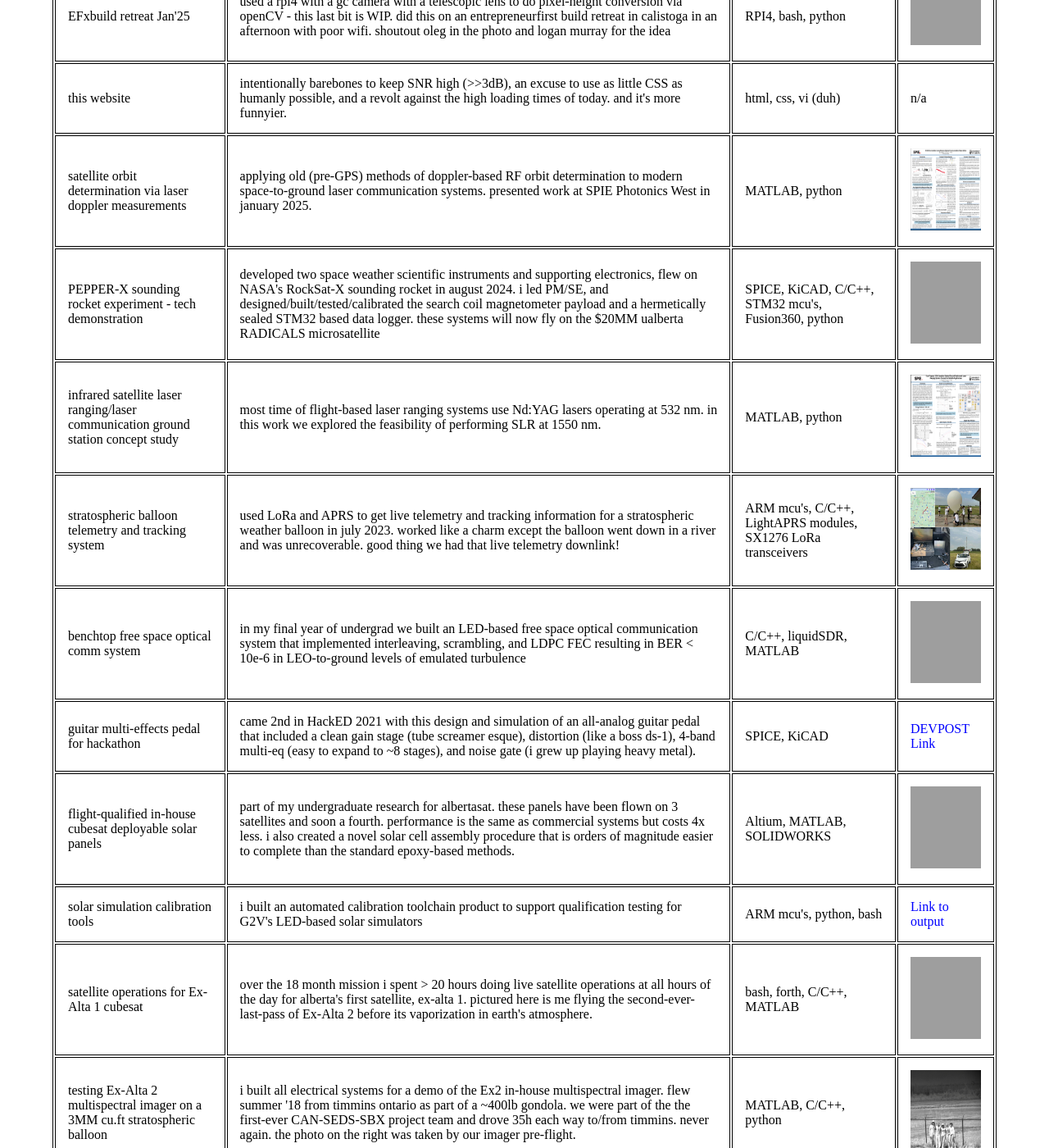
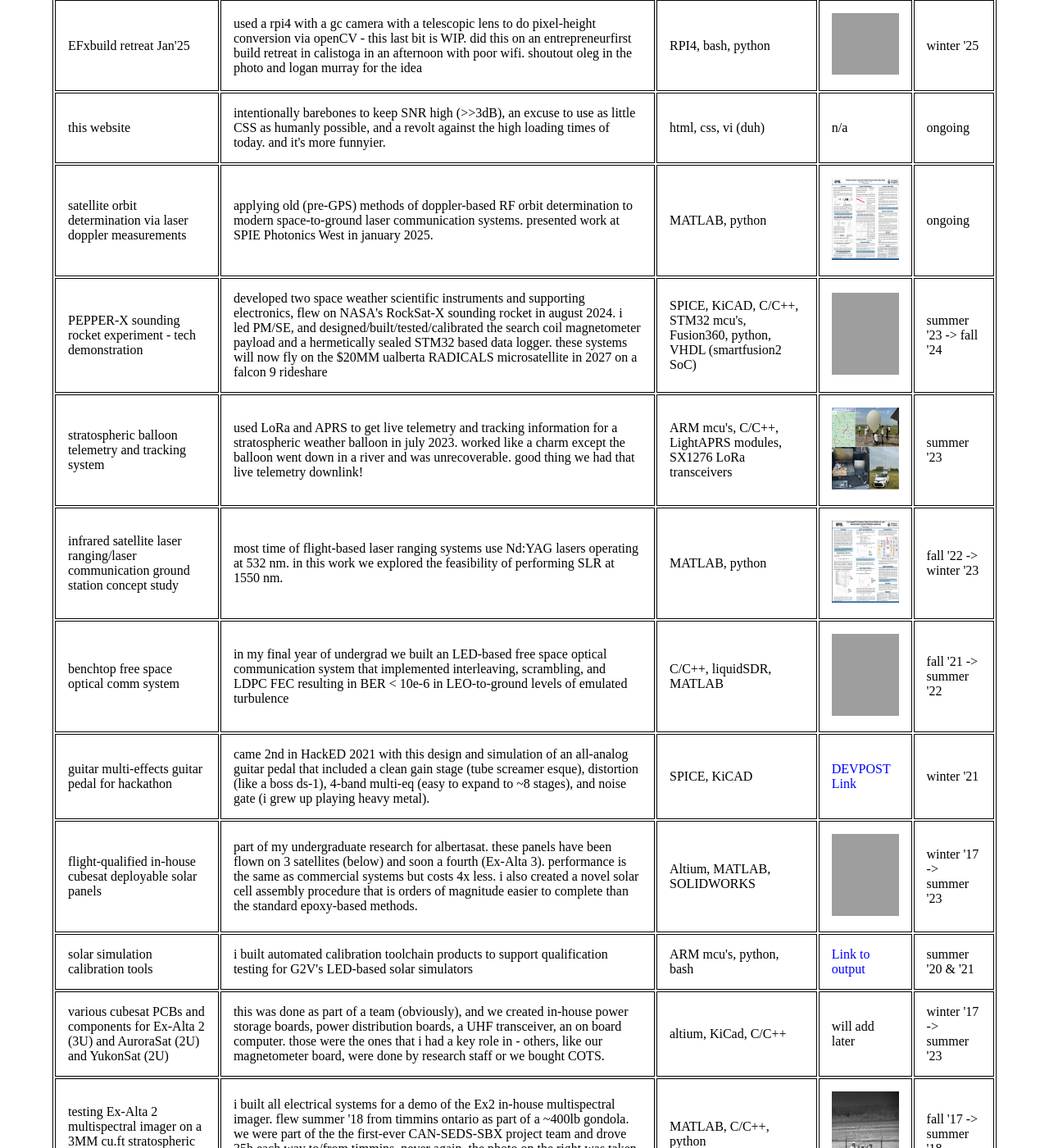
Before and after one commit to ehalliwe/ehalliwe.github.io, a Jekyll site: the page built from portfolio.html, in a window 1280 px wide and 1400 px high, scrolled down 692 px, cut to the strip 0-1400 px from the top of the window. Shown: the whole strip at 82% size. Built offline with Jekyll 4.4.1, drawn with Linux system fonts in a browser that asks for light colours; some of the changed text lies outside the part shown; grey boxes are pictures that could not be loaded.

Commit message:
adding time column to portfolio

```diff
--- a/portfolio.html
+++ b/portfolio.html
@@ -6,59 +6,82 @@ title: erik halliwell
 
 	<h2>portfolio</h2>
 
-	<p>summary: i've built PCBs and wrote firmware/software that has gone to space (and worked), had fun with dinky hackathon tinker projects, made this ugly website, and created work that ended up being published in laser comms, satellite laser ranging, solar panels, and space weather research instruments. this whole thing started when i joined our UofA cubesat team (AlbertaSat) back in high school, and cut my teeth in satellite operations and electrical systems before entering university. i got addicted to building things that worked (or didn't, either way it's fun) and am always on the lookout for my next rabbit hole to go down!</p>
+	<p>summary: i've built PCBs and wrote firmware/software that has gone to space (and worked), had fun with dinky hackathon tinker projects, made this ugly website, and created work that ended up being published in laser comms, satellite laser ranging, solar panels, and space weather research instruments. this whole thing started when i joined our UofA cubesat team (AlbertaSat) back in high school, and cut my teeth in satellite operations and electrical systems before entering university. i got addicted to building things and am always on the lookout for my next rabbit hole to go down!</p>
 
-	<p>if you're interested in a certain project for any reason, feel free to email/DM me and i'll be happy to share more specifics</p>
+	<p>if you're interested in a certain project for any reason, feel free to email/DM me and i'll be happy to share more specifics as not all my repos are public. projects are listed in chronological order</p>
 
 	<table>
+
 		<tr>
-			<td><b>project name/topic (newest-oldest)</b></td>
+			<td><b>project name/topic</b></td>
 			<td><b>description</b></td>
 			<td><b>tools/hardware used</b></td>
 			<td><b>image(s) or link(s)</b></td>
+			<td><b>when? (ish)</b></td>
 		</tr>
+
 		<tr>
 			<td>rooftop suburban SatNOGS ground station</td>
 			<td>making a VHF + UHF Rx-only satellite ground station using simple omni antennas (this is a v0, after all). once i get this up and running smoothly i will 3d print a rotator/gearbox, convert add the use of yagi(s) and probably throw a webcam up there too. gotta have something to hack on while i plunk away at my thesis</td>
 			<td>rpi, RTL SDR, adalm-PLUTO SDR, blinkenlights...</td>
 			<td>work in progress!</td>
+			<td>fall '25</td>
 		</tr>
+
 		<tr>
 			<td>fantasy football draft assistant</td>
 			<td>mostly vibe coded, but it was a ton of fun to put screenshots of this into our group chat and roast people with a python script. integrates with sleeper leagues and contains a 10 GB scrape of all historical roster performance and injury data, does projections on strength of schedule.</td>
 			<td>python</td>
 			<td>will add later</td>
+			<td>summer '25</td>
 		</tr>
+
 		<tr>
 			<td>snow plot webcam</td>
 			<td>building on that EF retreat platform, recreated it at home and used a rpi4 + picam and ran openCV hosted onto an AWS Kinesis video stream to track how much powder is out there</td>
 			<td>RPI4, bash, python, AWS</td>
 			<td>will add later</td>
+			<td>spring '25</td>
 		</tr>
+
 		<tr>
 			<td>EFxbuild retreat Jan'25</td>
 			<td>used a rpi4 with a gc camera with a telescopic lens to do pixel-height conversion via openCV - this last bit is WIP. did this on an entrepreneurfirst build retreat in calistoga in an afternoon with poor wifi. shoutout oleg in the photo and logan murray for the idea</td>
 			<td>RPI4, bash, python</td>
 			<td><img src="img/ef.JPG" width="150" height ="75"></td>
+			<td>winter '25</td>
 		</tr>
+
 		<tr>
 	    	<td>this website</td>
 	    	<td>intentionally barebones to keep SNR high (>>3dB), an excuse to use as little CSS as humanly possible, and a revolt against the high loading times of today. and it's more funnyier.</td>
 	    	<td>html, css, vi (duh)</td>
 	    	<td>n/a</td>
+	    	<td>ongoing</td>
 	  	</tr>
+
 	  	<tr>
 	    	<td>satellite orbit determination via laser doppler measurements</td>
 	    	<td>applying old (pre-GPS) methods of doppler-based RF orbit determination to modern space-to-ground laser communication systems. presented work at SPIE Photonics West in january 2025.</td>
 	    	<td>MATLAB, python</td>
 	    	<td><img src="/img/pw25.png" width="150" height="100"></td>
+	    	<td>ongoing</td>
 	  	</tr>
 
 	  	<tr>
 	    	<td>PEPPER-X sounding rocket experiment - tech demonstration</td>
-	    	<td>developed two space weather scientific instruments and supporting electronics, flew on NASA's RockSat-X sounding rocket in august 2024. i led PM/SE, and designed/built/tested/calibrated the search coil magnetometer payload and a hermetically sealed STM32 based data logger. these systems will now fly on the $20MM ualberta RADICALS microsatellite</td>
-	    	<td>SPICE, KiCAD, C/C++, STM32 mcu's, Fusion360, python</td>
+	    	<td>developed two space weather scientific instruments and supporting electronics, flew on NASA's RockSat-X sounding rocket in august 2024. i led PM/SE, and designed/built/tested/calibrated the search coil magnetometer payload and a hermetically sealed STM32 based data logger. these systems will now fly on the $20MM ualberta RADICALS microsatellite in 2027 on a falcon 9 rideshare</td>
+	    	<td>SPICE, KiCAD, C/C++, STM32 mcu's, Fusion360, python, VHDL (smartfusion2 SoC)</td>
 	    	<td><img src="/img/agu24.png" width="150" height="100"></td>
+	    	<td>summer '23 -> fall '24</td>
+	  	</tr>
+
+	  	<tr>
+	    	<td>stratospheric balloon telemetry and tracking system</td>
+	    	<td>used LoRa and APRS to get live telemetry and tracking information for a stratospheric weather balloon in july 2023. worked like a charm except the balloon went down in a river and was unrecoverable. good thing we had that live telemetry downlink!</td>
+	    	<td>ARM mcu's, C/C++, LightAPRS modules, SX1276 LoRa transceivers</td>
+	    	<td><img src="/img/sask.png" width="100" height="100"></td>
+	    	<td>summer '23</td>
 	  	</tr>
 
 	  	<tr>
@@ -66,13 +89,7 @@ title: erik halliwell
 	    	<td>most time of flight-based laser ranging systems use Nd:YAG lasers operating at 532 nm. in this work we explored the feasibility of performing SLR at 1550 nm.
 	    	<td>MATLAB, python</td>
 	    	<td><img src="/img/pw24.png" width="150" height="100"></td>
-	  	</tr>
-
-	  	<tr>
-	    	<td>stratospheric balloon telemetry and tracking system</td>
-	    	<td>used LoRa and APRS to get live telemetry and tracking information for a stratospheric weather balloon in july 2023. worked like a charm except the balloon went down in a river and was unrecoverable. good thing we had that live telemetry downlink!</td>
-	    	<td>ARM mcu's, C/C++, LightAPRS modules, SX1276 LoRa transceivers</td>
-	    	<td><img src="/img/sask.png" width="100" height="100"></td>
+	    	<td>fall '22 -> winter '23</td>
 	  	</tr>
 
 	  	<tr>
@@ -80,34 +97,39 @@ title: erik halliwell
 	    	<td>in my final year of undergrad we built an LED-based free space optical communication system that implemented interleaving, scrambling, and LDPC FEC resulting in BER < 10e-6 in LEO-to-ground levels of emulated turbulence</td>
 	    	<td>C/C++, liquidSDR, MATLAB</td>
 	    	<td><img src="/img/fsoc.png" width="150" height="100"></td>
+	    	<td>fall '21 -> summer '22</td>
 	  	</tr>
 
 	  	<tr>
-	    	<td>guitar multi-effects pedal for hackathon</td>
+	    	<td>guitar multi-effects guitar pedal for hackathon</td>
 	    	<td>came 2nd in HackED 2021 with this design and simulation of an all-analog guitar pedal that included a clean gain stage (tube screamer esque), distortion (like a boss ds-1), 4-band multi-eq (easy to expand to ~8 stages), and noise gate (i grew up playing heavy metal).</td>
 	    	<td>SPICE, KiCAD</td>
 	    	<td><a href="https://devpost.com/software/guitarmageddon">DEVPOST Link</a></td>
+	    	<td>winter '21</td>
 	  	</tr>
 
 	  	<tr>
 	    	<td>flight-qualified in-house cubesat deployable solar panels</td>
-	    	<td>part of my undergraduate research for albertasat. these panels have been flown on 3 satellites and soon a fourth. performance is the same as commercial systems but costs 4x less. i also created a novel solar cell assembly procedure that is orders of magnitude easier to complete than the standard epoxy-based methods. </td>
+	    	<td>part of my undergraduate research for albertasat. these panels have been flown on 3 satellites (below) and soon a fourth (Ex-Alta 3). performance is the same as commercial systems but costs 4x less. i also created a novel solar cell assembly procedure that is orders of magnitude easier to complete than the standard epoxy-based methods.</td>
 	    	<td>Altium, MATLAB, SOLIDWORKS</td>
 	    	<td><img src="/img/solar.jpg" width="100" height="100"></td>
+	    	<td>winter '17 -> summer '23</td>
 	  	</tr>
 
 	  	<tr>
 	    	<td>solar simulation calibration tools</td>
-	    	<td>i built an automated calibration toolchain product to support qualification testing for G2V's LED-based solar simulators</td>
+	    	<td>i built automated calibration toolchain products to support qualification testing for G2V's LED-based solar simulators</td>
 	    	<td>ARM mcu's, python, bash</td>
 	    	<td><a href="https://g2voptics.com/products/#:~:text=Class%20A%20Temporal%20Stability">Link to output</a></td>
+	    	<td>summer '20 & '21</td>
 	  	</tr>
 
 	  	<tr>
-	    	<td>satellite operations for Ex-Alta 1 cubesat</td>
-	    	<td>over the 18 month mission i spent > 20 hours doing live satellite operations at all hours of the day for alberta's first satellite, ex-alta 1. pictured here is me flying the second-ever-last-pass of Ex-Alta 2 before its vaporization in earth's atmosphere.</td>
-	    	<td>bash, forth, C/C++, MATLAB</td>
-	    	<td><img src="/img/ops.png" width="100" height="100"></td>
+	    	<td>various cubesat PCBs and components for Ex-Alta 2 (3U) and AuroraSat (2U) and YukonSat (2U)</td>
+	    	<td>this was done as part of a team (obviously), and we created in-house power storage boards, power distribution boards, a UHF transceiver, an on board computer. those were the ones that i had a key role in - others, like our magnetometer board, were done by research staff or we bought COTS.</td>
+	    	<td>altium, KiCad, C/C++</td>
+	    	<td>will add later</td>
+	    	<td>winter '17 -> summer '23</td>
 	  	</tr>
 
 	  	<tr>
@@ -115,8 +137,24 @@ title: erik halliwell
 	    	<td>i built all electrical systems for a demo of the Ex2 in-house multispectral imager. flew summer '18 from timmins ontario as part of a ~400lb gondola. we were part of the the first-ever CAN-SEDS-SBX project team and drove 35h each way to/from timmins. never again. the photo on the right was taken by our imager pre-flight.</td>
 	    	<td>MATLAB, C/C++, python</td>
 	    	<td><img src="/img/miist.png" width="100" height="100"></td>
+	    	<td>fall '17 -> summer '18</td>
 	  	</tr>
 
+	  	<tr>
+	    	<td>satellite operations for Ex-Alta 1 cubesat</td>
+	    	<td>over the 18 month mission i spent > 20 hours doing live satellite operations at all hours of the day for alberta's first satellite, ex-alta 1. pictured here is me flying the second-ever-last-pass of Ex-Alta 1 before its vaporization in earth's atmosphere.</td>
+	    	<td>bash, forth, C/C++, MATLAB</td>
+	    	<td><img src="/img/ops.png" width="100" height="100"></td>
+	    	<td>winter '17 -> fall '18</td>
+	  	</tr>
+
+	  	<tr>
+	    	<td>LightTHABER Balloon Mission</td>
+	    	<td>first forray into space-related projects in high school. built the gondola/train, sourced balloons, and was a generally useful exuberant grade 12 student. backronym stands for Light Tandem High Altitude Balloon Experimental Research</td>
+	    	<td>a tank of helium</td>
+	    	<td>will add later</td>
+	    	<td>winter '17 -> summer '17</td>
+	  	</tr>
 
 	</table>
 
```
